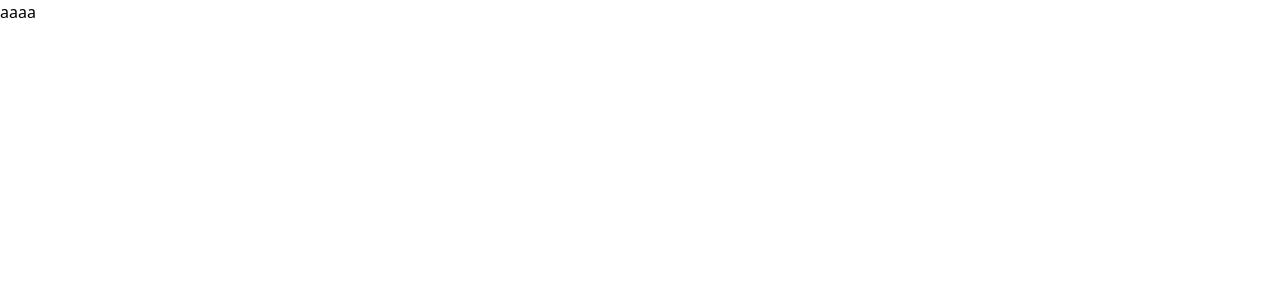
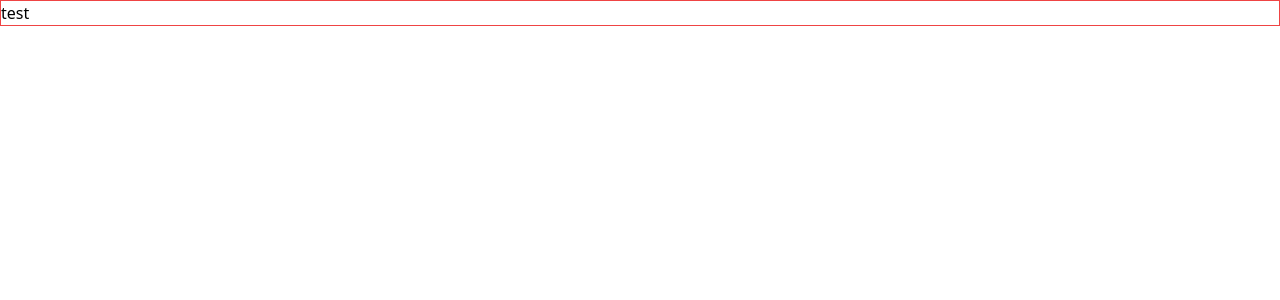
Before and after one commit to MichOchieng/sandbox, a Next.js app in the folder next/medium-clone/: page / in a window 1280 px wide. Shown: the top 300 px of the page. Built offline with nearby package versions, Linux system fonts and the light colour scheme.

Commit message:
Minor change

```diff
--- a/next/medium-clone/pages/index.tsx
+++ b/next/medium-clone/pages/index.tsx
@@ -2,10 +2,13 @@ import type { NextPage } from 'next'
 
 const Home: NextPage = () => {
   return (
-    <div className="">
-      <h1>
-        aaaa
-      </h1>
+    <div className="h-full w-full">
+      {/* Header */}
+      <div
+        className="aid h-2/6 w-full"
+      >
+        <h1>test</h1>
+      </div>
     </div>
   )
 }
```
